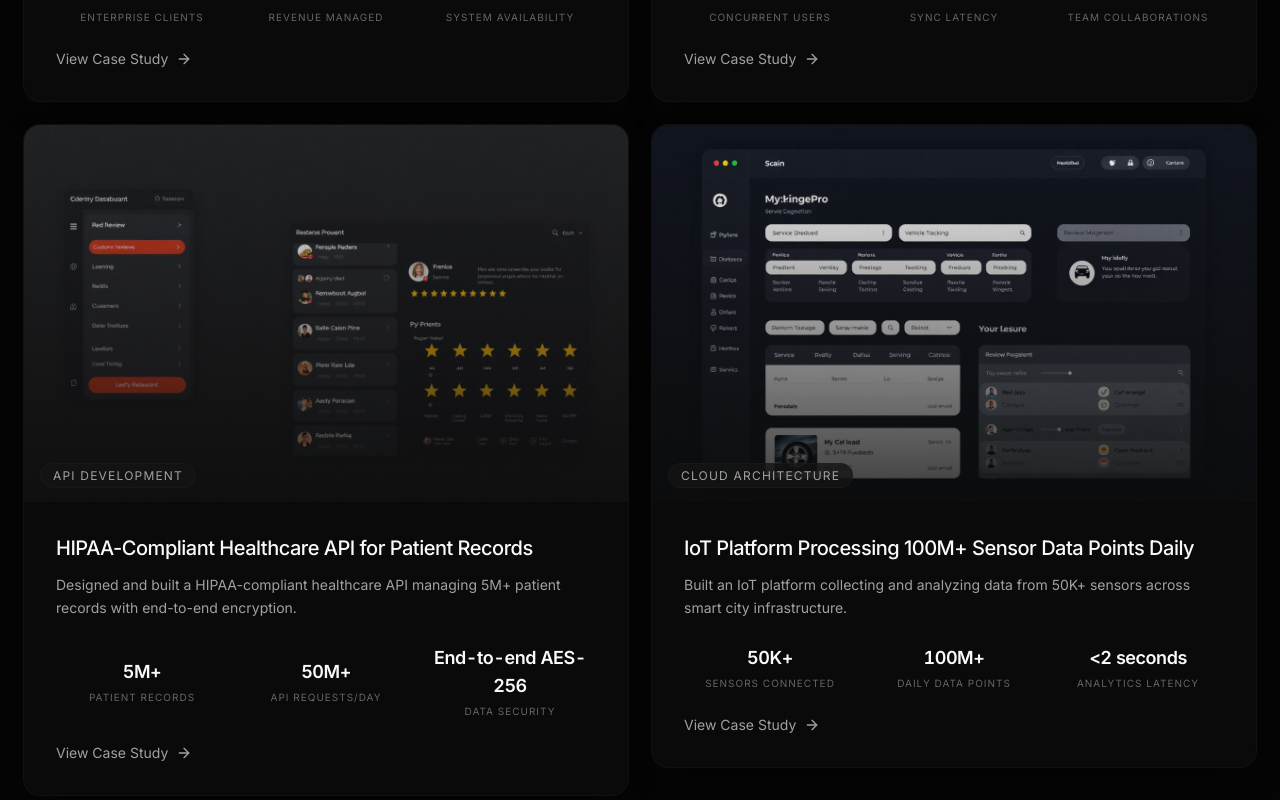
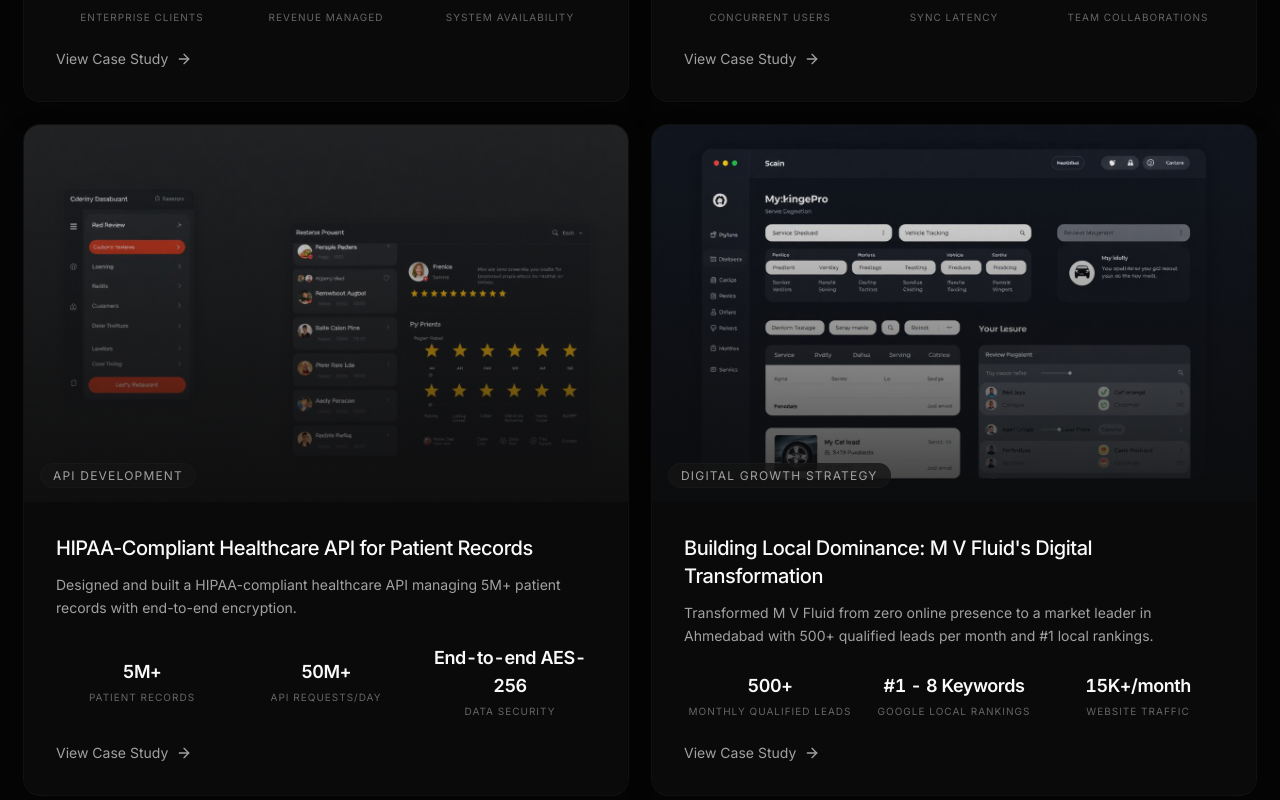
Before and after one commit to Dev2139/growthEngine, a React (Vite) app: page /projects in a window 1280 px wide. Shown: the part 1748-2548 px from the top of the page. Built offline with nearby package versions, Linux system fonts and the light colour scheme; the HTML template or start-up script is replaced by a standard one.

Commit message:
updated project section

```diff
--- /dev/null
+++ b/src/components/sections/Guarantee.tsx
@@ -0,0 +1,96 @@
+import { motion } from "framer-motion";
+import { fadeIn, staggerContainer } from "@/lib/motion";
+import { TrendingUp, Users, Zap } from "lucide-react";
+
+const philos = [
+  {
+    icon: TrendingUp,
+    title: "Your Growth is Our Growth",
+    description: "We don't charge for time spent—we charge when you hit your goals. When you scale, we scale. Our success is directly tied to yours.",
+  },
+  {
+    icon: Users,
+    title: "True Partnership",
+    description: "We're not vendors. We're extensions of your team. We celebrate your wins, troubleshoot your challenges, and stay invested in your long-term success.",
+  },
+  {
+    icon: Zap,
+    title: "Aligned Incentives",
+    description: "No fluff, no busy work. Every dollar we spend and every hour we work directly impacts your bottom line. That's how partnerships should work.",
+  },
+];
+
+const Partnership = () => {
+  return (
+    <section className="py-32 px-6 border-t border-border/50">
+      <div className="max-w-7xl mx-auto">
+        <motion.div
+          variants={staggerContainer}
+          initial="initial"
+          whileInView="animate"
+          viewport={{ once: true, margin: "-100px" }}
+          className="mb-16"
+        >
+          <motion.p
+            variants={fadeIn}
+            className="text-center text-sm uppercase tracking-widest text-muted-foreground mb-4"
+          >
+            Our Philosophy
+          </motion.p>
+          <motion.h2
+            variants={fadeIn}
+            className="text-4xl md:text-5xl font-semibold tracking-tighter text-center mb-6 text-balance text-foreground"
+          >
+            Your Growth is Our Growth
+          </motion.h2>
+          <motion.p
+            variants={fadeIn}
+            className="text-lg text-muted-foreground text-center max-w-2xl mx-auto text-pretty"
+          >
+            We don't believe in the traditional agency model. We believe in building real partnerships where both sides win together.
+          </motion.p>
+        </motion.div>
+
+        <motion.div
+          variants={staggerContainer}
+          initial="initial"
+          whileInView="animate"
+          viewport={{ once: true, margin: "-100px" }}
+          className="grid grid-cols-1 md:grid-cols-3 gap-6"
+        >
+          {philos.map((p, i) => {
+            const Icon = p.icon;
+            return (
+              <motion.div
+                key={i}
+                variants={fadeIn}
+                className="p-8 rounded-xl border border-border/50 bg-gradient-to-br from-primary/5 to-accent/5 hover:border-primary/40 transition-all duration-300"
+              >
+                <div className="w-12 h-12 rounded-lg bg-primary/20 flex items-center justify-center mb-4">
+                  <Icon className="w-6 h-6 text-primary" />
+                </div>
+                <h3 className="text-lg font-semibold text-foreground mb-3">
+                  {p.title}
+                </h3>
+                <p className="text-sm text-muted-foreground leading-relaxed">
+                  {p.description}
+                </p>
+              </motion.div>
+            );
+          })}
+        </motion.div>
+
+        <motion.div
+          variants={fadeIn}
+          className="mt-16 p-8 rounded-xl bg-gradient-to-r from-primary/15 via-accent/10 to-primary/15 border border-primary/30"
+        >
+          <p className="text-center text-sm text-muted-foreground leading-relaxed">
+            <span className="font-semibold text-foreground">This is how we operate:</span> We treat every client like a partner, not a transaction. Your revenue goals become our goals. Your challenges become our challenges. When you succeed, we succeed. It's that simple.
+          </p>
+        </motion.div>
+      </div>
+    </section>
+  );
+};
+
+export default Partnership;
--- a/src/data/projects.ts
+++ b/src/data/projects.ts
@@ -137,26 +137,26 @@ export const projects: Project[] = [
     },
   },
   {
-    slug: "iot-platform",
-    title: "IoT Platform Processing 100M+ Sensor Data Points Daily",
-    client: "SmartCity Solutions",
-    category: "Cloud Architecture",
+    slug: "mv-fluid-online-presence",
+    title: "Building Local Dominance: M V Fluid's Digital Transformation",
+    client: "M V Fluid",
+    category: "Digital Growth Strategy",
     image: projectAuto,
-    excerpt: "Built an IoT platform collecting and analyzing data from 50K+ sensors across smart city infrastructure.",
-    description: "SmartCity Solutions needed to collect, process, and analyze data from thousands of IoT sensors deployed across urban infrastructure. Real-time analytics and reliability were critical.",
-    services: ["IoT Architecture", "Data Pipeline", "Real-Time Analytics", "DevOps"],
+    excerpt: "Transformed M V Fluid from zero online presence to a market leader in Ahmedabad with 500+ qualified leads per month and #1 local rankings.",
+    description: "M V Fluid, a leading fluid distribution company in Ahmedabad, had a strong local reputation but virtually no online presence. Competitors were capturing their market online. We built a complete digital ecosystem to dominate their local market.",
+    services: ["Local SEO Strategy", "Website Development", "Lead Generation", "Content Marketing", "Google Business Optimization"],
     results: [
-      { label: "Sensors Connected", value: "50K+" },
-      { label: "Daily Data Points", value: "100M+" },
-      { label: "Analytics Latency", value: "<2 seconds" },
-      { label: "System Availability", value: "99.97%" },
+      { label: "Monthly Qualified Leads", value: "500+" },
+      { label: "Google Local Rankings", value: "#1 - 8 Keywords" },
+      { label: "Website Traffic", value: "15K+/month" },
+      { label: "Lead Conversion Rate", value: "14%" },
     ],
-    challenge: "Build an IoT platform that ingests massive volumes of sensor data, processes it in real-time, stores it efficiently, and provides analytics and alerting on top.",
-    solution: "Deployed MQTT brokers for sensor communication, Kafka for event streaming, and InfluxDB for time-series data. Built real-time dashboards with React and WebSockets. Used Kubernetes for scalability and AWS Lambda for serverless processing of analytical workloads.",
+    challenge: "Build an online presence for a traditional B2B fluid distribution business competing against established digital players in Ahmedabad. Clients were searching online but couldn't find them. They needed to capture market share in their local area through digital channels.",
+    solution: "Created a high-converting website optimized for local search, implemented a comprehensive local SEO strategy targeting Ahmedabad and surrounding areas, set up Google Business Profile optimization, built content around their key services, and implemented lead capture systems. Used paid ads to accelerate initial visibility while organic rankings ramped up.",
     testimonial: {
-      quote: "The platform handles our data volume without breaking a sweat. GrowthAxis built something that just works, scales gracefully, and our team understands it.",
-      name: "Rajesh Gupta",
-      role: "VP Engineering, SmartCity Solutions",
+      quote: "GrowthAxis transformed how we acquire clients. We went from chasing leads to leads chasing us. The system is automated, scalable, and it works exactly as promised. Best investment we've made.",
+      name: "Jayesh Patel",
+      role: "Owner, M V Fluid",
     },
   },
 ];
--- a/src/pages/Index.tsx
+++ b/src/pages/Index.tsx
@@ -8,6 +8,7 @@ import HowItWorks from "@/components/sections/HowItWorks";
 import CaseStudies from "@/components/sections/CaseStudies";
 import WhyChooseUs from "@/components/sections/WhyChooseUs";
 import Testimonials from "@/components/sections/Testimonials";
+import Guarantee from "@/components/sections/Guarantee";
 import CTASection from "@/components/sections/CTASection";
 import Footer from "@/components/sections/Footer";
 import AuditModal from "@/components/sections/AuditModal";
@@ -28,6 +29,7 @@ const Index = () => {
       <CaseStudies />
       <WhyChooseUs />
       <Testimonials />
+      <Guarantee />
       <CTASection onOpenAudit={openAudit} />
       <Footer />
       <AuditModal open={auditOpen} onClose={closeAudit} />
```
